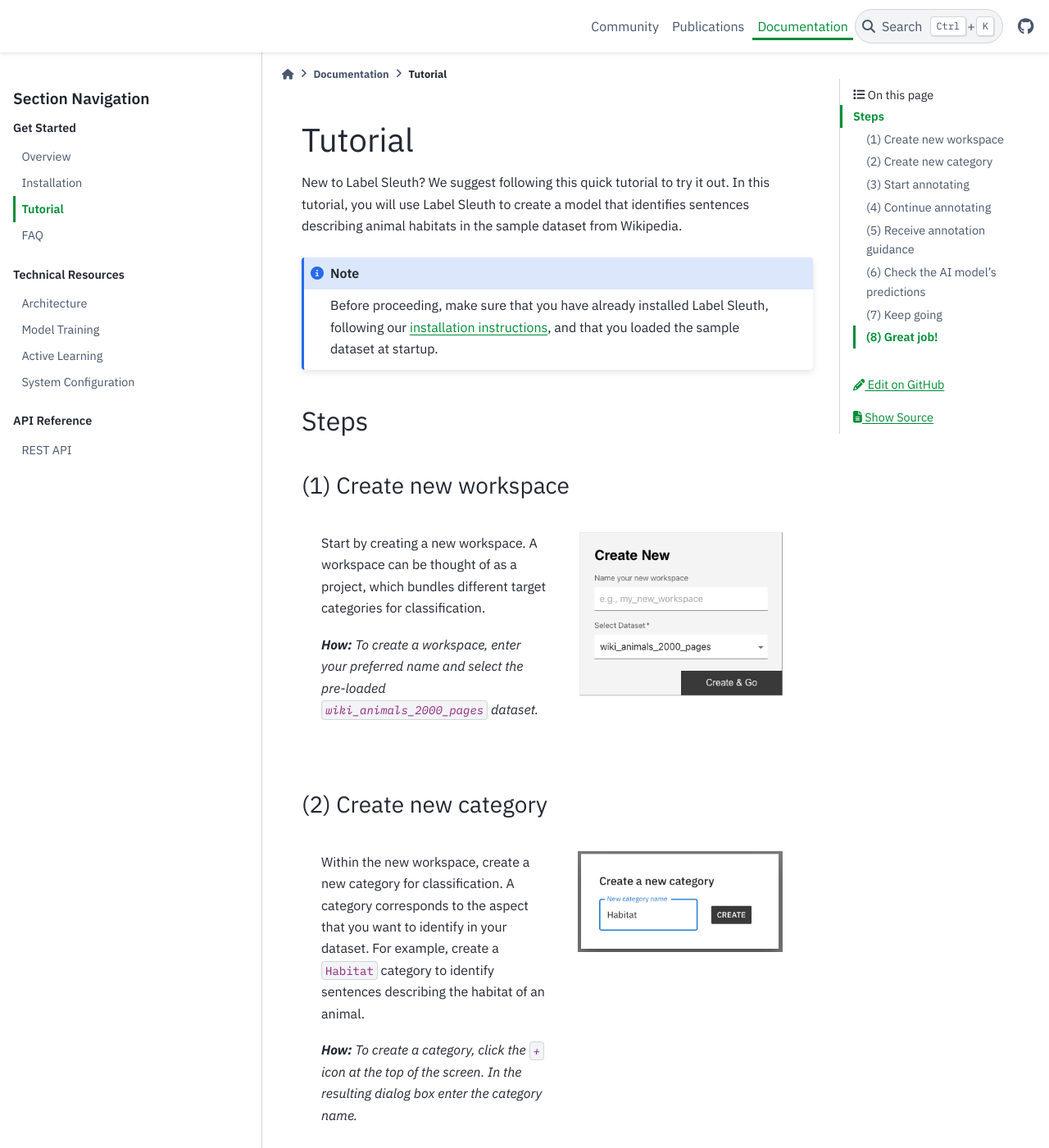
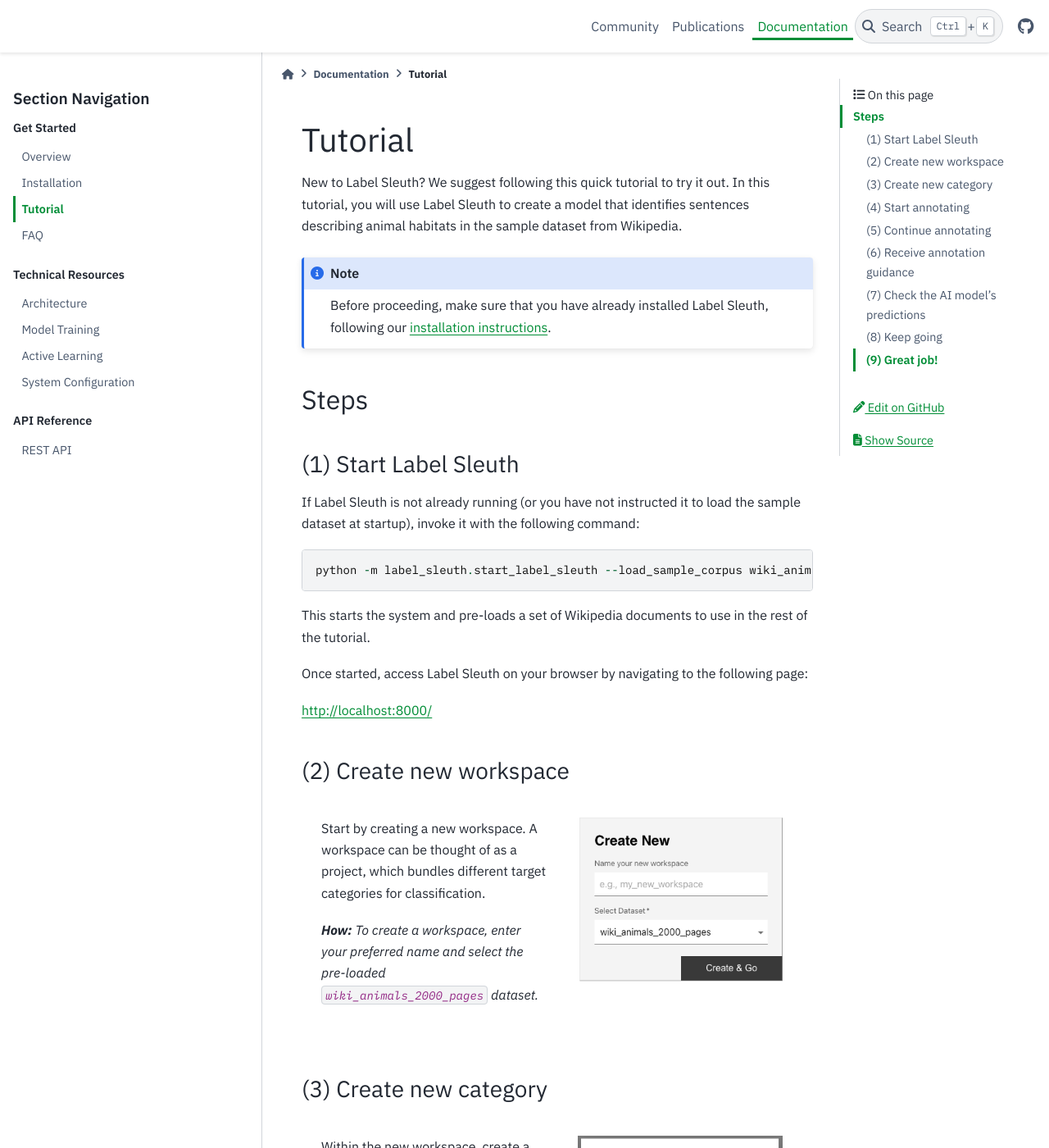
Before and after one commit to label-sleuth/label-sleuth.org, a Sphinx documentation site: the page built from docs/docs/tutorial.md, in a window 1280 px wide and 1400 px high. Shown: the whole window at 82% size. Built offline with Sphinx 7.4.7 and the PyData theme 0.15.4, drawn with Linux system fonts in a browser that asks for light colours; some of the changed text lies outside the part shown.

Commit message:
Make tutorial more prominent

````diff
--- a/docs/_templates/index.html
+++ b/docs/_templates/index.html
@@ -307,13 +307,14 @@
             <div class="get-started-card4 col-lg" >
                <div class="card-body d-flex flex-column">
                   <h5 class="card-title" style="margin-top: 10px; font-weight: 600;">4. Fire it all up</h5>
-                  <p class="card-text text-muted">Start Label Sleuth</p>
+                  <p class="card-text text-muted">For a quick start, follow our tutorial <span style="font-style: italic;">(recommended)</span></p>
+                  <p class="card-text text-muted">
+                     <a class="reference external" href="docs/tutorial.html">View tutorial</a>
+                  </p>
+                  <p class="card-text text-muted">To skip the tutorial, start Label Sleuth</p>
                   <p class="code-block"><code>python -m label_sleuth.start_label_sleuth</code></p>
                   <p class="card-text text-muted">Access Label Sleuth on your browser</p>
                   <a class="reference external" href="http://localhost:8000/">http://localhost:8000/</a>
-                  <p class="card-text text-muted" style="margin-top: 20px;">For a quick start, check out our tutorial
-                  </p>
-                  <a class="reference external" href="docs/tutorial.html">View tutorial</a>
                </div>
             </div>
          </div>
--- a/docs/docs/tutorial.md
+++ b/docs/docs/tutorial.md
@@ -3,12 +3,27 @@
 New to Label Sleuth? We suggest following this quick tutorial to try it out. In this tutorial, you will use Label Sleuth to create a model that identifies sentences describing animal habitats in the sample dataset from Wikipedia.
 
 :::{note}
-Before proceeding, make sure that you have already installed Label Sleuth, following our [installation instructions](installation.md), and that you loaded the sample dataset at startup.
+Before proceeding, make sure that you have already installed Label Sleuth, following our [installation instructions](installation.md).
 :::
 
 ## Steps
 
-### (1) Create new workspace
+### (1) Start Label Sleuth
+
+If Label Sleuth is not already running (or you have not instructed it to load the sample dataset at startup), invoke it with the following command:
+
+```
+python -m label_sleuth.start_label_sleuth --load_sample_corpus wiki_animals_2000_pages
+```
+
+This starts the system and pre-loads a set of Wikipedia documents to use in the rest of the tutorial.
+
+Once started, access Label Sleuth on your browser by navigating to the following page:
+
+[http://localhost:8000/](http://localhost:8000/)
+
+
+### (2) Create new workspace
 
 ::::{grid} 2
 :padding: 4
@@ -33,7 +48,7 @@
 
 ::::
 
-### (2) Create new category
+### (3) Create new category
 
 ::::{grid} 2
 :padding: 4
@@ -199,12 +213,12 @@
 
 ::::
 
-### (7) Keep going
+### (8) Keep going
 
 Keep annotating. Occasionally, a new version of the AI model is created to provide better guidance of next elements to annotate and to better identify positive sentences.
 Spend 30 mins with Label Sleuth. Does the AI model get better in finding positive sentences for your target category?
 
 
-### (8) Great job!
+### (9) Great job!
 
 You have mastered the basics of Label Sleuth! You are now ready to use it to create classification models for your own use cases.
````
Also changed, not shown: other parts of docs/docs/tutorial.md (+5 -6 lines), docs/docs/installation.md (+7 -5 lines).
